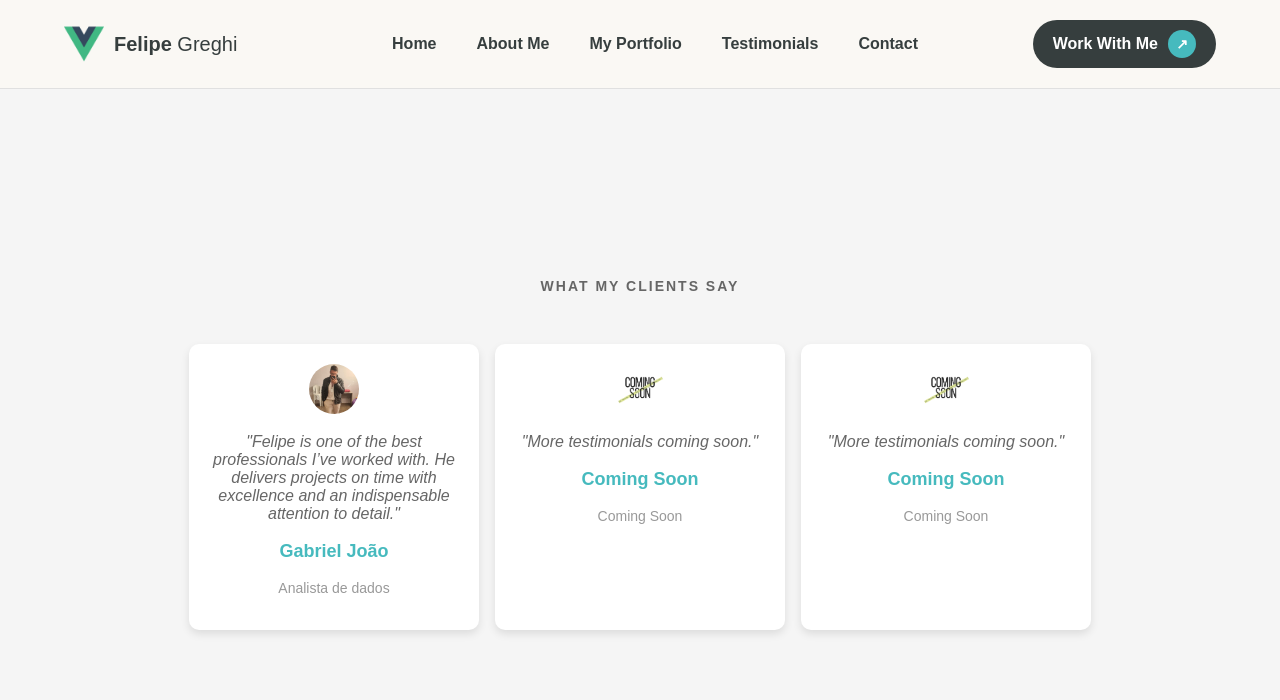
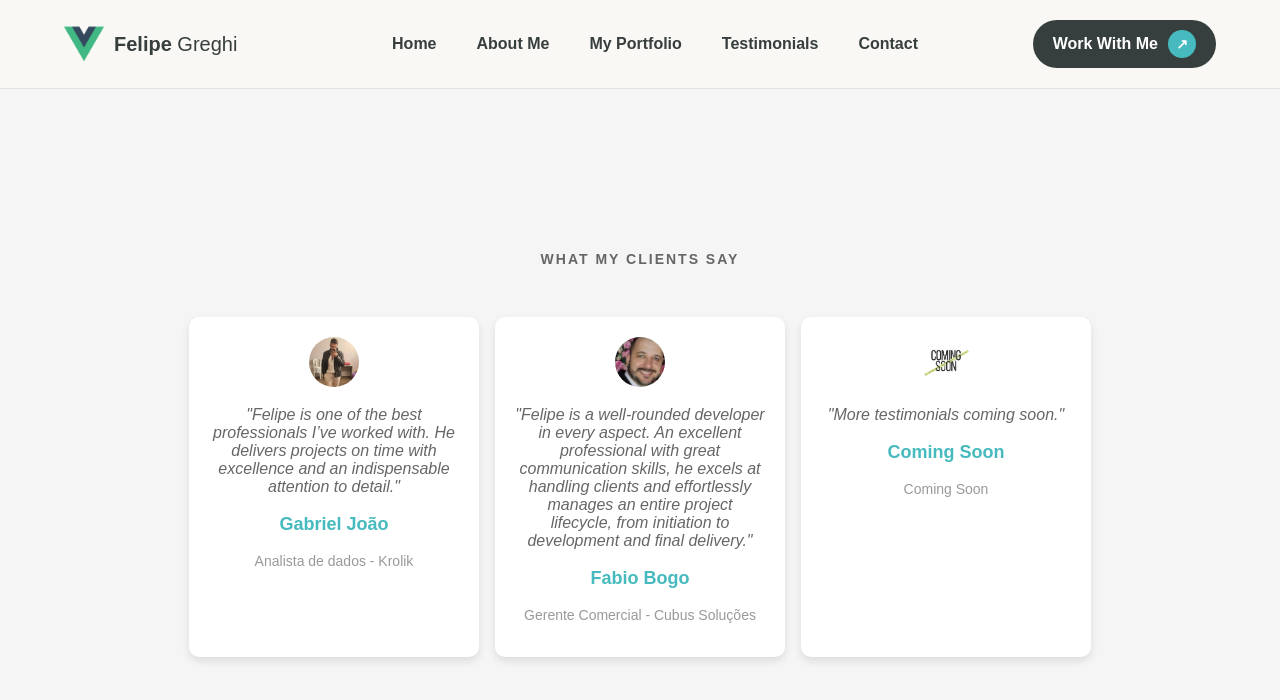
Before and after one commit to FelipeGreghi/Portfolio-WebVUE, a Vue app: page /testimonials in a window 1280 px wide. Shown: the top 700 px of the page. Built offline with nearby package versions, Linux system fonts and the light colour scheme.

Commit message:
Add a new testimonial

```diff
--- a/src/views/TestimonialsView.vue
+++ b/src/views/TestimonialsView.vue
@@ -28,17 +28,18 @@ export default {
         {
           id: 1,
           name: 'Gabriel João',
-          position: 'Analista de dados',
+          position: 'Analista de dados - Krolik',
           content:
             'Felipe is one of the best professionals I’ve worked with. He delivers projects on time with excellence and an indispensable attention to detail.',
           image: require('@/assets/testimonialsPhotos/profileImageGJ.jpg'),
         },
         {
           id: 2,
-          name: 'Coming Soon',
-          position: 'Coming Soon',
-          content: 'More testimonials coming soon.',
-          image: require('@/assets/Comingsoon.png'),
+          name: 'Fabio Bogo',
+          position: 'Gerente Comercial - Cubus Soluções',
+          content:
+            'Felipe is a well-rounded developer in every aspect. An excellent professional with great communication skills, he excels at handling clients and effortlessly manages an entire project lifecycle, from initiation to development and final delivery.',
+          image: require('@/assets/testimonialsPhotos/profileImageFB.jpg'),
         },
         {
           id: 3,
```
Also changed, not shown: src/assets/testimonialsPhotos/profileImageFB.jpg (added).
